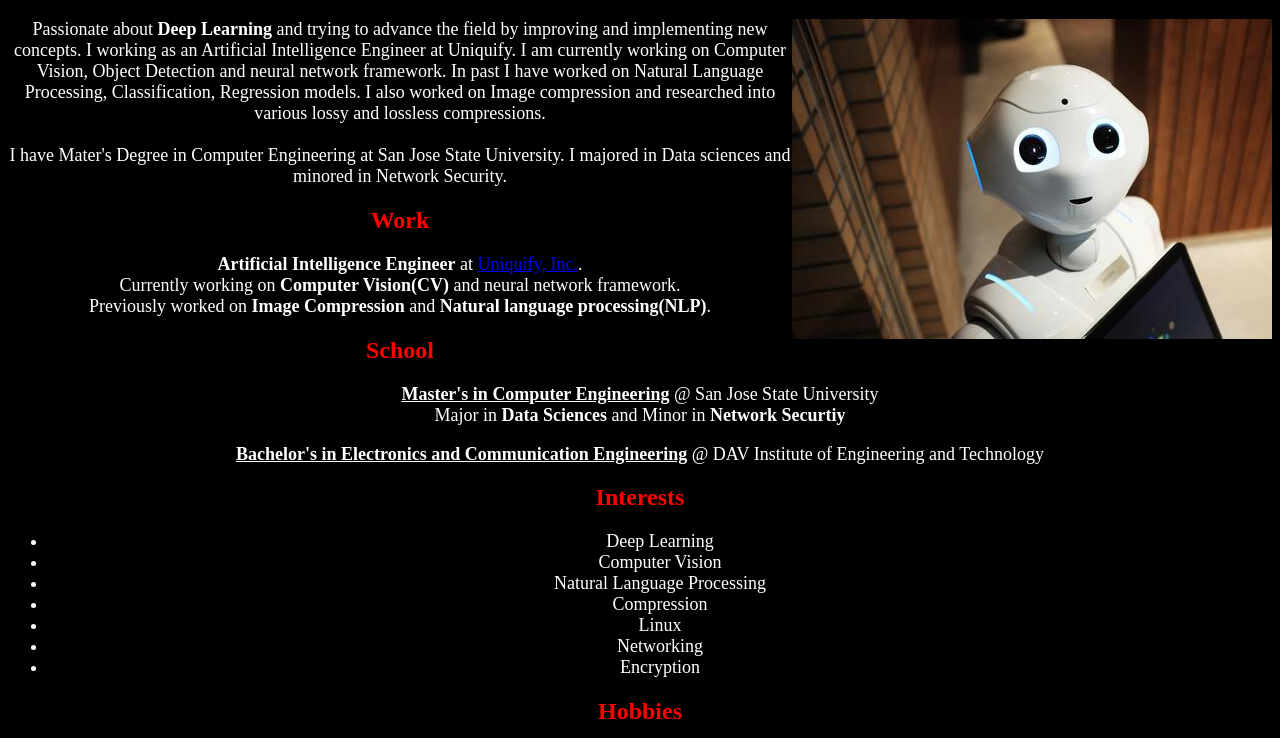
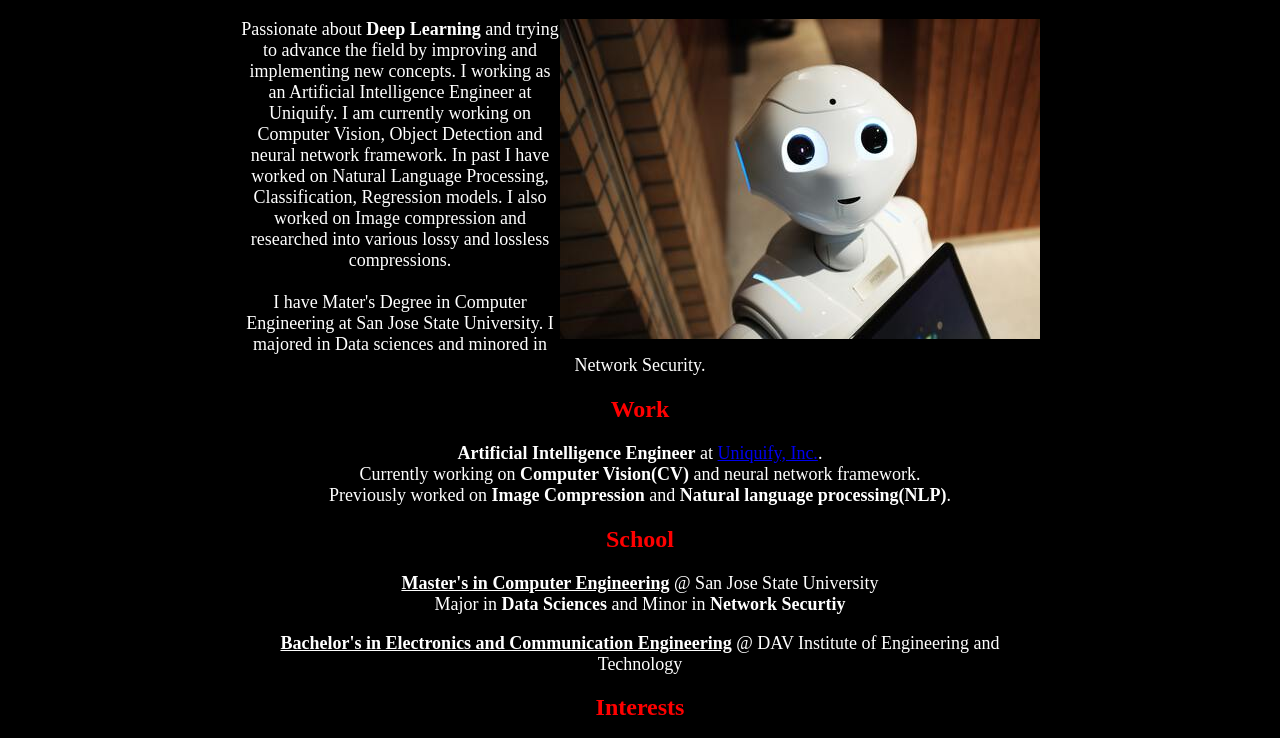
Before and after one commit to yudhvirsinghr/yudhvirsinghr.github.io, a plain HTML site: page index.html in a window 1280 px wide. Shown: the part 61-799 px from the top of the page. Drawn offline with Linux system fonts and the light colour scheme.

Commit message:
fixed the orientation of webpage

```diff
--- a/style.css
+++ b/style.css
@@ -1,6 +1,10 @@
 body{
 	background: black;
 	color: white;
+
+	max-width: 800px;
+	margin-left: auto;
+	margin-right: auto;
 }
 
 h1, h2, h3{
```
